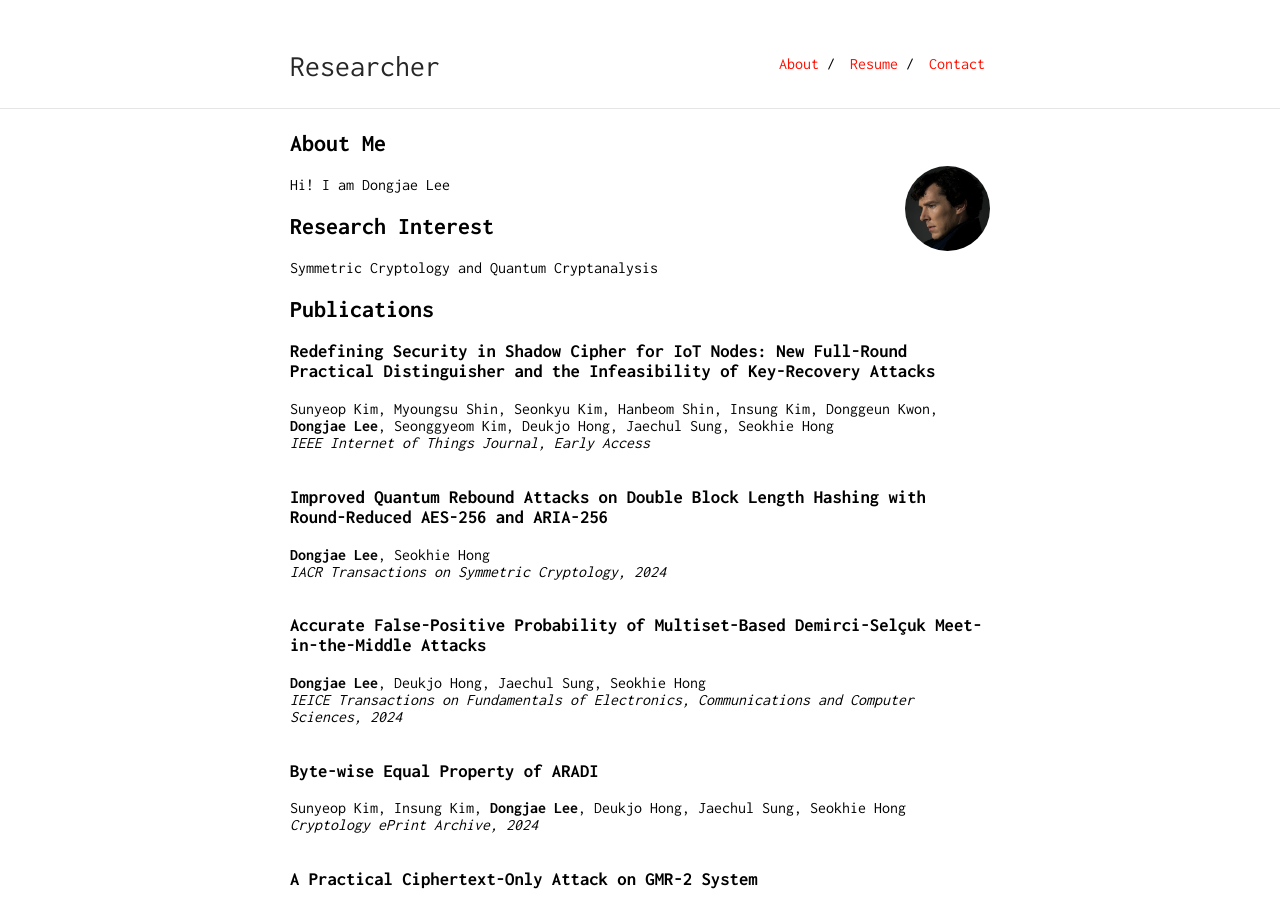
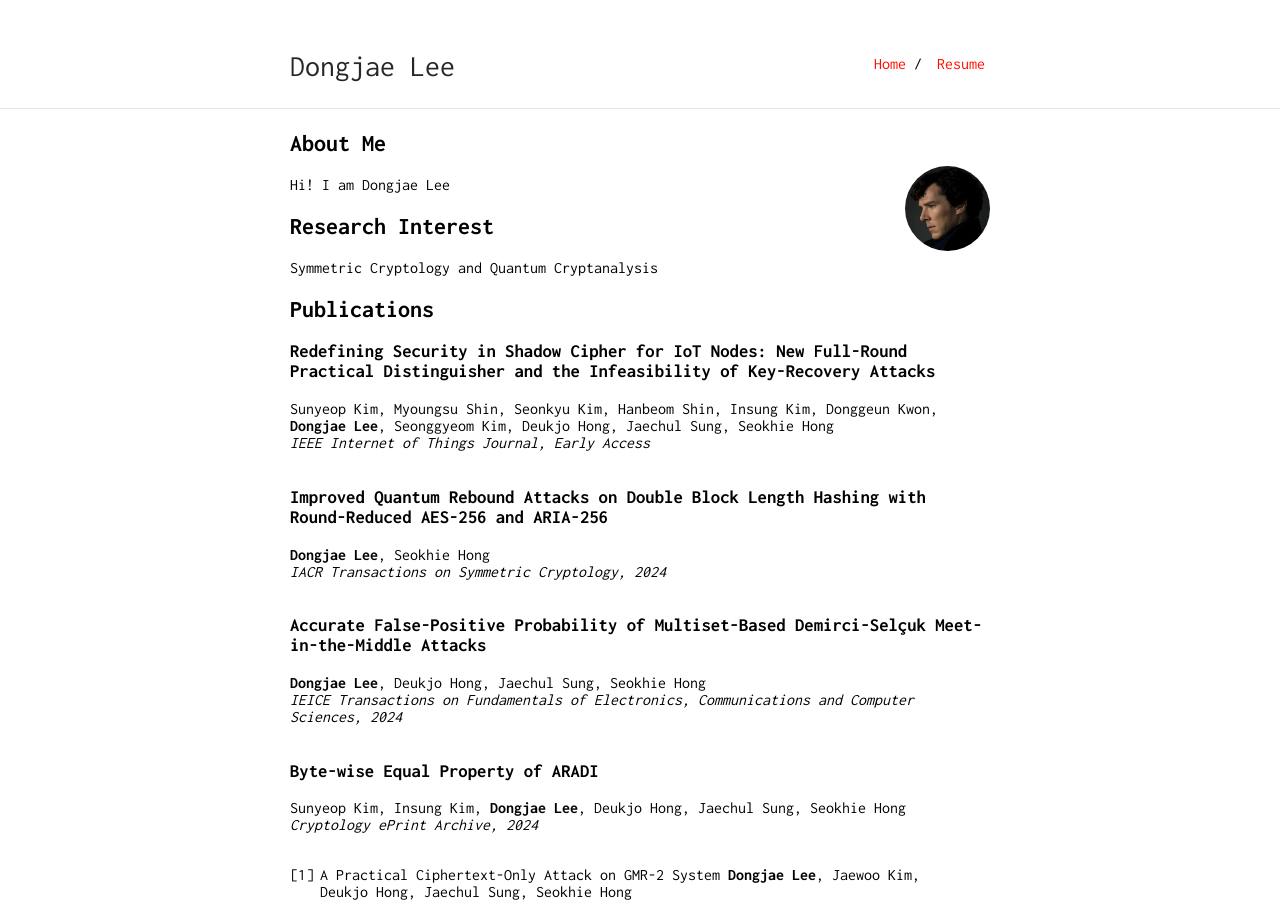
Before and after one commit to DongjaeLee-Dd2dD2/DongjaeLee-Dd2dD2.github.io, a Jekyll site: the page built from index.md, in a window 1280 px wide and 900 px high. Built offline with Jekyll 4.4.1, drawn with Linux system fonts in a browser that asks for light colours; our own code applies the rules of GitHub Pages for plain Markdown files.

Commit message:
some changes

```diff
--- a/_config.yml
+++ b/_config.yml
@@ -1,4 +1,4 @@
-title: Researcher
+title: Dongjae Lee
 url: "https://https://dongjaelee-dd2dd2.github.io"
 baseurl: "/"
 
@@ -16,9 +16,7 @@ sass:
     sass_dir: _sass
 
 nav:
- - name: "About"
-   link: "/researcher/"
+ - name: "Home"
+   link: "/"
  - name: "Resume"
    link: "resume.pdf"
- - name: "Contact"
-   link: "contact"
```
Also changed, not shown: index.md (+2 -2 lines).
